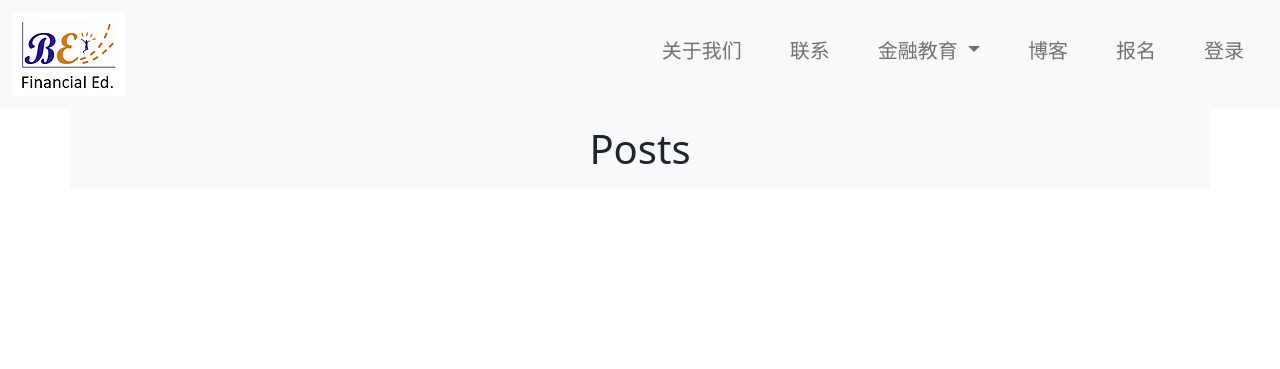
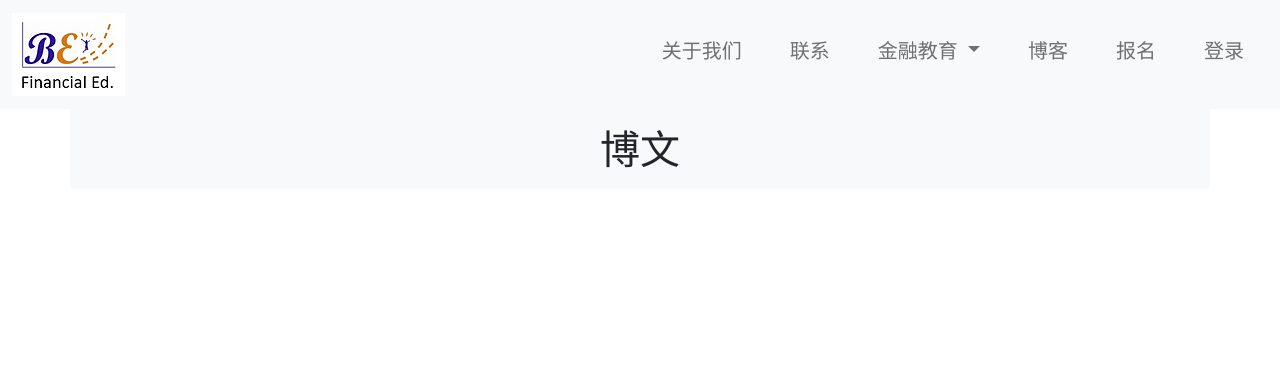
Before and after one commit to yaoyao082008/webpage, a Django app: page /blogs/ in a window 1280 px wide. Shown: the top 369 px of the page. Run offline with Django 4.2, Linux system fonts and the light colour scheme; data that the repository does not hold is empty.

Commit message:
translated

```diff
--- a/blog/templates/blog.html
+++ b/blog/templates/blog.html
@@ -97,7 +97,7 @@
 
 
     <div class="container-lg bg-light">
-        <h1 class="p-3 text-center">Posts</h1>
+        <h1 class="p-3 text-center">博文</h1>
 
         <ul>
         {% for post in object_list %}
```
